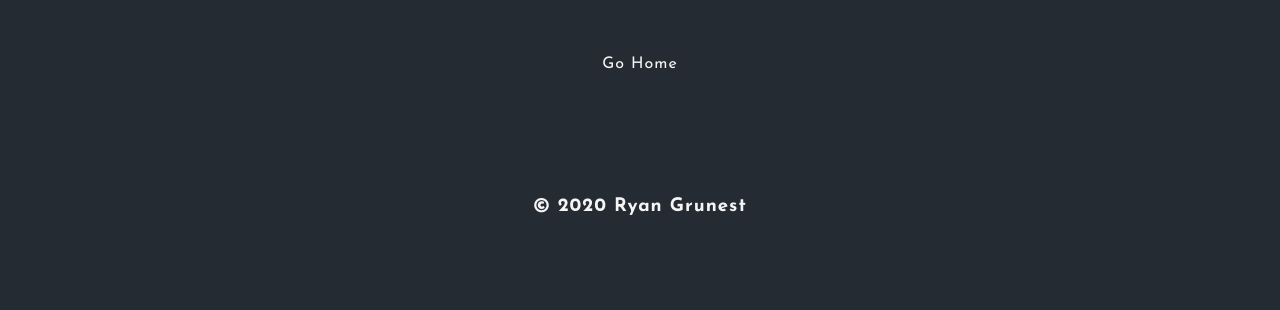
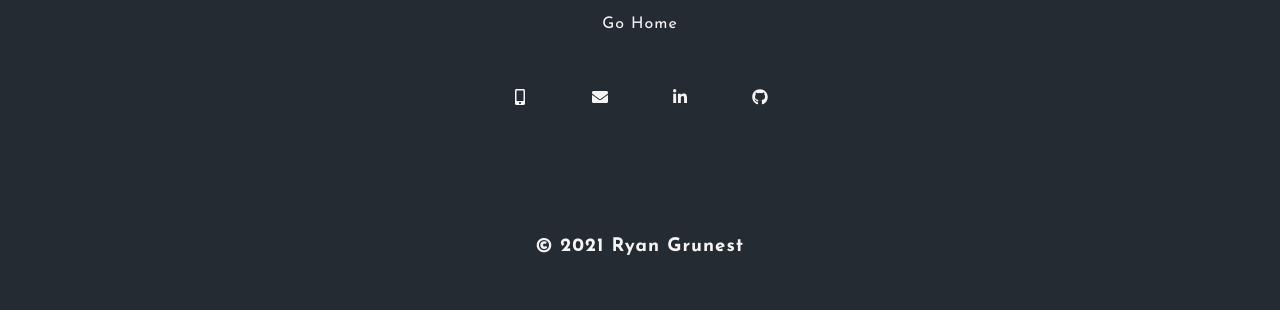
Before and after one commit to ryangrunest/react-portfolio, a Next.js app: page /blog in a window 1280 px wide. Shown: the part 312-622 px from the top of the page. Built offline with nearby package versions, Linux system fonts and the light colour scheme; no server answers; a web font is replaced by a local one.

Commit message:
fix icons in footer

```diff
--- a/components/BlogPost.js
+++ b/components/BlogPost.js
@@ -1,5 +1,7 @@
 import WordBreak from "./WordBreak";
 import { Component } from "react";
+import moment from "moment";
+
 class BlogPost extends Component {
   constructor(props) {
     super(props);
@@ -36,10 +38,16 @@
         key={this.props.index}
       >
         <h2 className="title">{this.props.title}</h2>
-        <h3 className="date">{this.props.date}</h3>
-        <div className="image-container">
-          <img src={this.props.imgPath}></img>
-        </div>
+        <h3 className="date">
+          {moment(this.props.date).format("MMMM Do YYYY")}
+        </h3>
+        {this.props.imgPath !== "" ? (
+          <div className="image-container">
+            <img src={this.props.imgPath}></img>
+          </div>
+        ) : (
+          ""
+        )}
         <div className="text">
           {this.state.isOpen ? (
             this.state.openText.map((line, index) => <p key={index}>{line}</p>)
--- a/components/Footer.js
+++ b/components/Footer.js
@@ -1,4 +1,8 @@
 import Link from "next/link";
+import { faMobileAlt, faEnvelope } from "@fortawesome/free-solid-svg-icons";
+import icons from "../icons.js";
+import { FontAwesomeIcon } from "@fortawesome/react-fontawesome";
+
 export default function Footer() {
   return (
     <footer className="Footer">
@@ -9,25 +13,22 @@
               <a>Go Home</a>
             </Link>
           </li>
-          <li>
+          <div className="icon-container">
             <a href="tel:503-830-0199">
-              <i className="fas fa-mobile-alt"></i>
+              <FontAwesomeIcon icon={faMobileAlt} />
             </a>
-          </li>
-          <li>
             <a href="mailto:ryangrunest45@gmail.com">
-              <i className="far fa-envelope"></i>
+              <FontAwesomeIcon icon={faEnvelope} />
             </a>
-          </li>
-          <li>
-            <Link href="www.linkedin.com/in/ryangrunest">
-              <a>
-                <i className="fab fa-linkedin"></i>
-              </a>
+            <Link href="https://linkedin.com/in/ryangrunest">
+              <a>{icons.linkedin}</a>
             </Link>
-          </li>
+            <Link href="https://github.com/ryangrunest">
+              <a>{icons.github}</a>
+            </Link>
+          </div>
         </ul>
-        <h3>&copy; 2020 Ryan Grunest</h3>
+        <h3>&copy; 2021 Ryan Grunest</h3>
       </div>
     </footer>
   );
--- /dev/null
+++ b/icons.js
@@ -0,0 +1,38 @@
+const icons = {
+  linkedin: (
+    <svg
+      aria-hidden="true"
+      focusable="false"
+      data-prefix="fab"
+      data-icon="linkedin-in"
+      class="svg-inline--fa fa-linkedin-in fa-w-14"
+      role="img"
+      xmlns="http://www.w3.org/2000/svg"
+      viewBox="0 0 448 512"
+    >
+      <path
+        fill="currentColor"
+        d="M100.28 448H7.4V148.9h92.88zM53.79 108.1C24.09 108.1 0 83.5 0 53.8a53.79 53.79 0 0 1 107.58 0c0 29.7-24.1 54.3-53.79 54.3zM447.9 448h-92.68V302.4c0-34.7-.7-79.2-48.29-79.2-48.29 0-55.69 37.7-55.69 76.7V448h-92.78V148.9h89.08v40.8h1.3c12.4-23.5 42.69-48.3 87.88-48.3 94 0 111.28 61.9 111.28 142.3V448z"
+      ></path>
+    </svg>
+  ),
+  github: (
+    <svg
+      aria-hidden="true"
+      focusable="false"
+      data-prefix="fab"
+      data-icon="github"
+      class="svg-inline--fa fa-github fa-w-16"
+      role="img"
+      xmlns="http://www.w3.org/2000/svg"
+      viewBox="0 0 496 512"
+    >
+      <path
+        fill="currentColor"
+        d="M165.9 397.4c0 2-2.3 3.6-5.2 3.6-3.3.3-5.6-1.3-5.6-3.6 0-2 2.3-3.6 5.2-3.6 3-.3 5.6 1.3 5.6 3.6zm-31.1-4.5c-.7 2 1.3 4.3 4.3 4.9 2.6 1 5.6 0 6.2-2s-1.3-4.3-4.3-5.2c-2.6-.7-5.5.3-6.2 2.3zm44.2-1.7c-2.9.7-4.9 2.6-4.6 4.9.3 2 2.9 3.3 5.9 2.6 2.9-.7 4.9-2.6 4.6-4.6-.3-1.9-3-3.2-5.9-2.9zM244.8 8C106.1 8 0 113.3 0 252c0 110.9 69.8 205.8 169.5 239.2 12.8 2.3 17.3-5.6 17.3-12.1 0-6.2-.3-40.4-.3-61.4 0 0-70 15-84.7-29.8 0 0-11.4-29.1-27.8-36.6 0 0-22.9-15.7 1.6-15.4 0 0 24.9 2 38.6 25.8 21.9 38.6 58.6 27.5 72.9 20.9 2.3-16 8.8-27.1 16-33.7-55.9-6.2-112.3-14.3-112.3-110.5 0-27.5 7.6-41.3 23.6-58.9-2.6-6.5-11.1-33.3 2.6-67.9 20.9-6.5 69 27 69 27 20-5.6 41.5-8.5 62.8-8.5s42.8 2.9 62.8 8.5c0 0 48.1-33.6 69-27 13.7 34.7 5.2 61.4 2.6 67.9 16 17.7 25.8 31.5 25.8 58.9 0 96.5-58.9 104.2-114.8 110.5 9.2 7.9 17 22.9 17 46.4 0 33.7-.3 75.4-.3 83.6 0 6.5 4.6 14.4 17.3 12.1C428.2 457.8 496 362.9 496 252 496 113.3 383.5 8 244.8 8zM97.2 352.9c-1.3 1-1 3.3.7 5.2 1.6 1.6 3.9 2.3 5.2 1 1.3-1 1-3.3-.7-5.2-1.6-1.6-3.9-2.3-5.2-1zm-10.8-8.1c-.7 1.3.3 2.9 2.3 3.9 1.6 1 3.6.7 4.3-.7.7-1.3-.3-2.9-2.3-3.9-2-.6-3.6-.3-4.3.7zm32.4 35.6c-1.6 1.3-1 4.3 1.3 6.2 2.3 2.3 5.2 2.6 6.5 1 1.3-1.3.7-4.3-1.3-6.2-2.2-2.3-5.2-2.6-6.5-1zm-11.4-14.7c-1.6 1-1.6 3.6 0 5.9 1.6 2.3 4.3 3.3 5.6 2.3 1.6-1.3 1.6-3.9 0-6.2-1.4-2.3-4-3.3-5.6-2z"
+      ></path>
+    </svg>
+  ),
+};
+
+export default icons;
--- a/package.json
+++ b/package.json
@@ -14,10 +14,14 @@
   "author": "",
   "license": "ISC",
   "dependencies": {
+    "@fortawesome/fontawesome-svg-core": "^1.2.35",
+    "@fortawesome/free-solid-svg-icons": "^5.15.3",
+    "@fortawesome/react-fontawesome": "^0.1.14",
     "axios": "^0.21.1",
     "babel-plugin-graphql-js-client-transform": "^1.1.1",
     "cross-fetch": "^3.1.4",
     "isomorphic-unfetch": "^3.1.0",
+    "moment": "^2.29.1",
     "next": "^11.0.1",
     "node-fetch": "^2.6.1",
     "postcss": "^8.3.5",
--- a/pages/blog.js
+++ b/pages/blog.js
@@ -67,7 +67,7 @@
                   title={blog.blogHeader}
                   text={blog.blogText}
                   imgPath={blogImg}
-                  date={blog.date}
+                  date={blog.createdAt}
                   key={blog.blogHeader}
                 />
               );
--- a/public/index.css
+++ b/public/index.css
@@ -221,6 +221,10 @@
 .Footer a {
   color: #f5f5f5;
 }
+.Footer a svg {
+  max-width: 3rem;
+  max-height: 2.5rem;
+}
 .Footer .contact-list {
   list-style: none;
   margin: 0;
@@ -236,6 +240,19 @@
 }
 .Footer .contact-list .back-to-top {
   display: block;
+}
+.Footer .footer-content-container {
+  width: 100%;
+}
+.Footer .footer-content-container .icon-container {
+  display: flex;
+  justify-content: center;
+  align-items: center;
+  height: 7rem;
+}
+.Footer .footer-content-container .icon-container a {
+  height: 5rem;
+  width: 5rem;
 }
 .Footer h3 {
   text-align: center;
--- a/stylesheets/footer.scss
+++ b/stylesheets/footer.scss
@@ -10,6 +10,11 @@
   align-items: center;
   a {
     color: $light;
+
+    svg {
+      max-width: 3rem;
+      max-height: 2.5rem;
+    }
   }
   .contact-list {
     list-style: none;
@@ -29,6 +34,19 @@
       display: block;
     }
   }
+  .footer-content-container {
+    width: 100%;
+    .icon-container {
+      display: flex;
+      justify-content: center;
+      align-items: center;
+      height: 7rem;
+      a {
+        height: 5rem;
+        width: 5rem;
+      }
+    }
+  }
   h3 {
     text-align: center;
     padding-top: 2rem;
```
Also changed, not shown: 2 other files (tests, documents, lock files or other folders).
